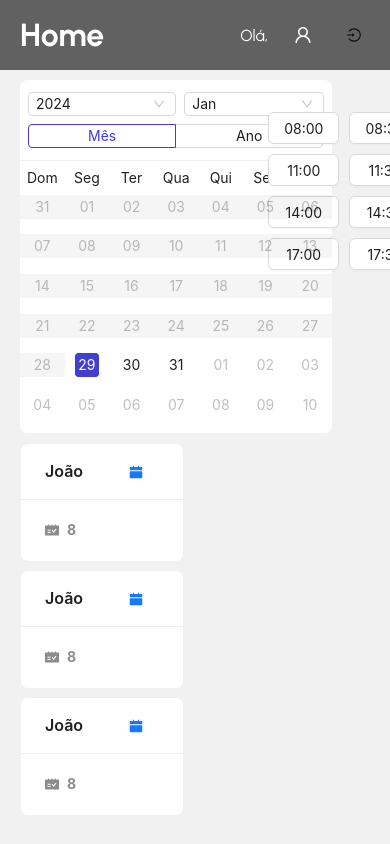
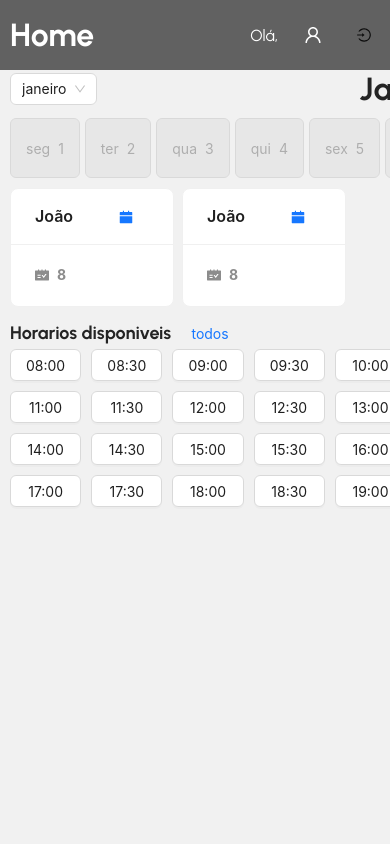
Before and after one commit to pabloSilva94/ma, a React (Vite) app: page /userdashboard in a window 390 px wide. Built offline with nearby package versions, Linux system fonts and the light colour scheme; sample sign-in values are in the browser's storage.

Commit message:
ajuste no calendario.
Foi ajustado a responsividade, e adicionado o calendário em linha

```diff
--- a/package.json
+++ b/package.json
@@ -25,6 +25,7 @@
     "react-lf-tools": "^1.0.16",
     "react-router-dom": "^6.21.3",
     "react-slick": "^0.30.2",
+    "react-spring": "^9.7.3",
     "slick-carousel": "^1.8.1"
   },
   "devDependencies": {
--- a/src/components/Hours/Hours.jsx
+++ b/src/components/Hours/Hours.jsx
@@ -4,12 +4,12 @@ import React, { useEffect, useState } from "react";
 
 function Hours() {
   const [isMobile, setIsMobile] = useState(false);
-  const [isExtraSmall,setIsExtraSmall] = useState(false)
+  const [isExtraSmall, setIsExtraSmall] = useState(false)
 
   useEffect(() => {
     function handleResize() {
       setIsMobile(window.innerWidth < 924);
-      setIsExtraSmall(window.innerWidth < 650);
+      setIsExtraSmall(window.innerWidth < 450);
     }
     window.addEventListener('resize', handleResize);
     return () => window.removeEventListener('resize', handleResize);
@@ -22,13 +22,13 @@ function Hours() {
   };
   const gridBtnHMobile = {
     display: "grid",
-    gridTemplateColumns: "repeat(4, 1fr)",
+    gridTemplateColumns: "repeat(6, 1fr)",
     gridGap: "10px",
     transition: "all 0.5s ease",
   };
   const gridBtnHExtraSmall = {
     display: "grid",
-    gridTemplateColumns: "repeat(3, 1fr)",
+    gridTemplateColumns: "repeat(4, 1fr)",
     gridGap: "10px",
     transition: "all 0.5s ease",
   };
--- /dev/null
+++ b/src/components/calendarList/calendarLineStyle.css
@@ -0,0 +1,19 @@
+.lHeaderCalendar {
+  display: flex;
+  align-items: center;
+  width: 18%;
+  justify-content: space-between;
+  margin-bottom: 10px;
+}
+.dLineCalendar {
+  display: flex;
+  overflow-x: auto;
+  width: 21.5%;
+  gap: 5px;
+}
+.dLineCalendar::-webkit-scrollbar {
+  width: 0;
+}
+.lContainerDias {
+  height: 60px;
+}
--- /dev/null
+++ b/src/components/calendarList/index.jsx
@@ -0,0 +1,85 @@
+import React, { useRef, useEffect, useState } from 'react';
+import moment from 'moment';
+import 'moment/dist/locale/pt-br';
+import './calendarLineStyle.css';
+import { Button } from "antd";
+import { Select } from "antd";
+const { Option } = Select;
+moment.locale('pt-br');
+
+const CalendarList = () => {
+  const containerRef = useRef(null);
+  const [selectedMonth, setSelectedMonth] = useState(moment().month());
+  const [daysOfMonth, setDaysOfMonth] = useState([]);
+
+  const handleMonthChange = (value) => {
+    setSelectedMonth(value);
+  };
+
+  const capitalizeFirstLetter = (str) => {
+    return str.charAt(0).toUpperCase() + str.slice(1);
+  };
+
+  useEffect(() => {
+    if (containerRef.current) {
+      const diaAtualElement = containerRef.current.querySelector('.currentDay');
+      if (diaAtualElement) {
+        diaAtualElement.scrollIntoViewIfNeeded({ behavior: 'smooth', block: 'center' });
+      }
+    }
+  }, []);
+
+  useEffect(() => {
+    const primeiroDiaDoMes = moment().month(selectedMonth).startOf('month');
+    const ultimoDiaDoMes = moment().month(selectedMonth).endOf('month');
+    const diaAtual = moment();
+
+    const diasNoMes = [];
+    let diaMapeado = primeiroDiaDoMes.clone();
+    while (diaMapeado.isSameOrBefore(ultimoDiaDoMes, 'day')) {
+      diasNoMes.push(diaMapeado.clone());
+      diaMapeado.add(1, 'day');
+    }
+    setDaysOfMonth(diasNoMes);
+    document.getElementById('monthTitle').innerText = capitalizeFirstLetter(moment().month(selectedMonth).format("MMMM"));
+  }, [selectedMonth]);
+
+  const hoje = moment().startOf('day');
+
+  return (
+    <div>
+      <div className='lHeaderCalendar'>
+        <Select defaultValue={moment().month()} onChange={handleMonthChange}>
+          {moment.months().map((month, index) => (
+            <Option key={index} value={index}>
+              {month}
+            </Option>
+          ))}
+        </Select>
+        <h1 id="monthTitle">{capitalizeFirstLetter(moment().format("MMMM"))}</h1>
+      </div>
+      <div ref={containerRef} className='dLineCalendar'>
+        {daysOfMonth.map((dia, index) => {
+          const diaPassado = dia.isBefore(hoje, 'day');
+          return (
+            <Button
+              key={index}
+              className={`lContainerDias ${dia.isSame(hoje, 'day') ? 'currentDay' : ''}`}
+              type={dia.isSame(hoje, 'day') ? 'primary' : 'default'}
+              disabled={diaPassado}
+            >
+              <p className='lDias' >
+                {`${dia.format("ddd")}`}
+              </p>
+              <p>
+                {`${dia.format("D")}`}
+              </p>
+            </Button>
+          );
+        })}
+      </div>
+    </div>
+  );
+};
+
+export default CalendarList;
--- a/src/pages/user/DashboardUser.css
+++ b/src/pages/user/DashboardUser.css
@@ -38,12 +38,13 @@
   height: auto;
 }
 .minfos > h1 {
-  font-size: min(18px, 3vw);
+  font-size: 18px;
 }
 .mCalendar {
   display: flex;
   flex-direction: column;
   width: 60%;
+  height: auto;
   gap: 10px;
 }
 
@@ -54,12 +55,35 @@
   width: 100%;
   gap: 10px;
 }
+.history-container {
+  display: flex;
+  flex-direction: row;
+  overflow-x: auto;
+  scroll-behavior: smooth;
+  scrollbar-width: none; /* Remover barra de rolagem do navegador */
+  -ms-overflow-style: none; /* Remover barra de rolagem do IE */
+}
 
-@media screen and (max-width: 1660px) {
-  .hUser{
-    padding: 10px 20px;
+.history-item {
+  flex: 0 0 auto;
+  width: 200px; /* Largura fixa para cada item */
+  height: 200px; /* Altura fixa para cada item */
+}
+
+@media screen and (max-width: 1427px) {
+  .hUser {
+    padding: 0 10px;
   }
   .main {
-    padding: 10px 20px;
+    flex-direction: column;
+    padding: 0 10px;
+    justify-content: flex-start;
+  }
+  .minfos {
+    width: 100%;
+    align-items: flex-start;
+  }
+  .mCalendar {
+    width: 100%;
   }
 }
--- a/src/pages/user/DashboardUser.jsx
+++ b/src/pages/user/DashboardUser.jsx
@@ -5,7 +5,7 @@ import "moment/locale/pt-br";
 import "./DashboardUser.css";
 import { useEffect } from "react";
 import { useNavigate } from "react-router-dom";
-import { Avatar, Button, Calendar, Card, Col, Flex, Row, Space } from "antd";
+import { Avatar, Button, Calendar, Card, Space } from "antd";
 import {
   getUserLocalStorage,
   logoutLocalStorage,
@@ -18,15 +18,14 @@ import {
   UserOutlined,
 } from "@ant-design/icons";
 import Hours from "../../components/Hours/Hours";
+import CalendarList from "../../components/calendarList";
 const { Meta } = Card;
 function DashboardUser() {
   const { userOwner, setUserOwner } = useContext(AuthContext);
+  const [isMoblieCalnedar, setIsMobileCalendar] = useState(false)
   const navigate = useNavigate();
   const [user, setUser] = useState([]);
-  const lojaId = userOwner.id_loja;
-  const countProvider = userOwner.lojaDataApi.providers;
-  const countUsers = userOwner.lojaDataApi.users;
-  const countServices = userOwner.lojaDataApi.services;
+
   const handleGetLocal = async () => {
     const userDataLocal = getUserLocalStorage();
     const data = JSON.parse(userDataLocal);
@@ -59,6 +58,18 @@ function DashboardUser() {
     const data = JSON.parse(userDataLocal);
     setUser(data);
   }, [navigate]);
+  useEffect(() => {
+    function handleResizeCalendar() {
+      setIsMobileCalendar(window.innerWidth < 400);
+    }
+
+    window.addEventListener("resize", handleResizeCalendar);
+    handleResizeCalendar(); // Chame a função uma vez para definir o estado inicial
+
+    return () => {
+      window.removeEventListener("resize", handleResizeCalendar);
+    };
+  }, []);
   return (
     <div className="containerDashboard">
       <div className="mainDashboard">
@@ -78,32 +89,16 @@ function DashboardUser() {
                 )
               }
             />
-            <Button type="text" icon={<LoginOutlined />} />
+            <Button type="text" icon={<LoginOutlined />} onClick={handleLogout} />
           </div>
         </div>
+
         <div className="main">
           <div className="mCalendar">
-            <Calendar fullscreen={false} disabledDate={disabledDate} />
+            {isMoblieCalnedar && <CalendarList />}
+
+            {!isMoblieCalnedar && <Calendar fullscreen={false} disabledDate={disabledDate} />}
             <Space wrap>
-              <Card
-                className="mCCard"
-                title="João"
-                style={{ width: 164 }}
-                extra={
-                  <Button type="link">
-                    <CalendarFilled />
-                  </Button>
-                }
-              >
-                <Meta
-                  description={
-                    <Space>
-                      <ScheduleFilled />
-                      <h4>8</h4>
-                    </Space>
-                  }
-                />
-              </Card>
               <Card
                 className="mCCard"
                 title="João"
@@ -148,7 +143,7 @@ function DashboardUser() {
             <h1>
               Horarios disponiveis <Button type="link">todos</Button>
             </h1>
-            <Hours/>
+            <Hours />
           </div>
         </div>
       </div>
```
Also changed, not shown: 1 other file (tests, documents, lock files or other folders).
